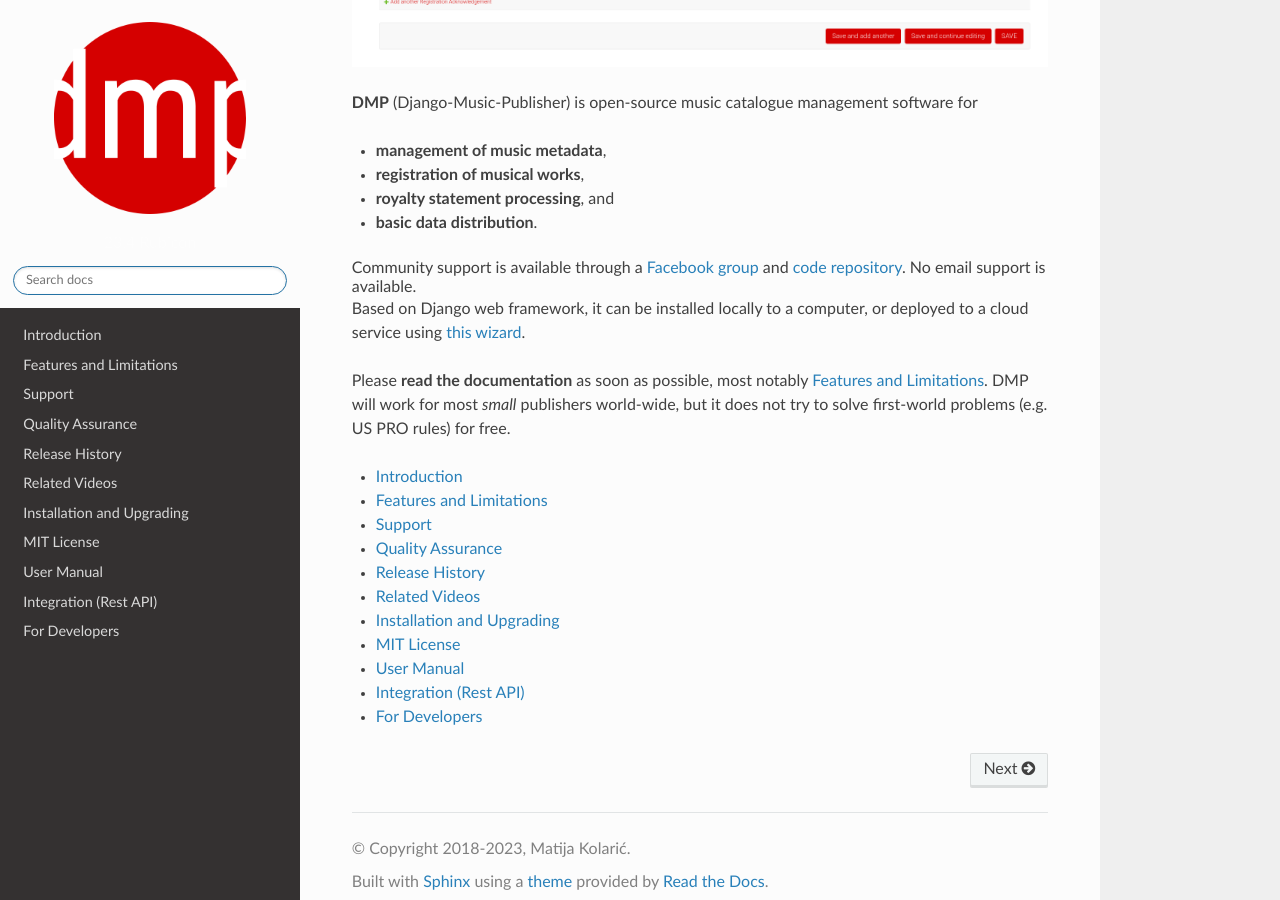
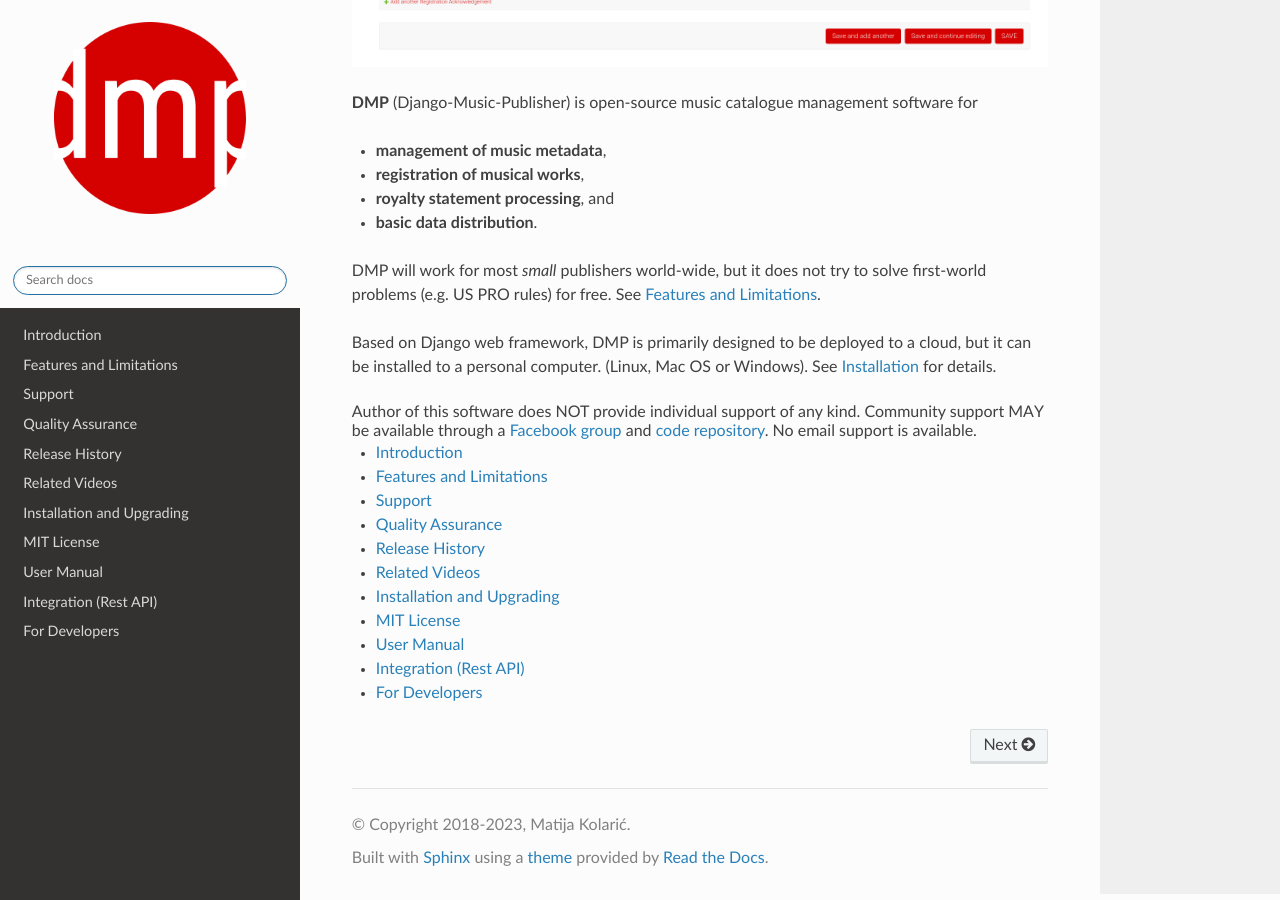
Before and after one commit to matijakolaric-com/django-music-publisher, a Sphinx documentation site: the page built from docs/index.rst, in a window 1280 px wide and 900 px high, scrolled down 652 px. Built offline with Sphinx 7.4.7 and the Read the Docs theme 2.0.0, drawn with Linux system fonts in a browser that asks for light colours.

Commit message:
documentation update

```diff
--- a/docs/index.rst
+++ b/docs/index.rst
@@ -11,20 +11,22 @@
 * **royalty statement processing**, and
 * **basic data distribution**.
 
+DMP will work for most *small* publishers world-wide, but it does not try to solve first-world problems
+(e.g. US PRO rules) for free. See :doc:`Features and Limitations <features>`.
+
+
+Based on Django web framework, DMP is primarily designed to be deployed to a cloud, but it can be installed to a personal computer.
+(Linux, Mac OS or Windows). See :doc:`Installation <installation>` for details.
+
+
 .. raw:: html
 
-    Community support is available through a
+    Author of this software does NOT provide individual support of any kind.
+    Community support MAY be available through a
     <a href="https://facebook.com/groups/musicpublishersupport" target="_blank">Facebook group</a>
     and <a href="https://github.com/matijakolaric-com/django-music-publisher" target="_blank">code repository</a>.
     No email support is available.
 
-
-Based on Django web framework, it can be installed locally to a computer, or deployed to a cloud
-service using `this wizard <https://dmp.matijakolaric.com>`_.
-
-Please **read the documentation** as soon as possible, most notably :doc:`Features and Limitations <features>`.
-DMP will work for most *small* publishers world-wide, but it does not try to solve first-world problems
-(e.g. US PRO rules) for free.
 
 .. toctree::
    :maxdepth: 1
--- a/docs/introduction.rst
+++ b/docs/introduction.rst
@@ -95,7 +95,7 @@
 Royalty Management
 +++++++++++++++++++++++++++++++++
 
-Simple **royalty management** calculations can split received royalties among controlled
+Simple **royalty processing** calculations can split received royalties among controlled
 writers and calculate publisher fees.
 
 Incoming data is accepted
```
